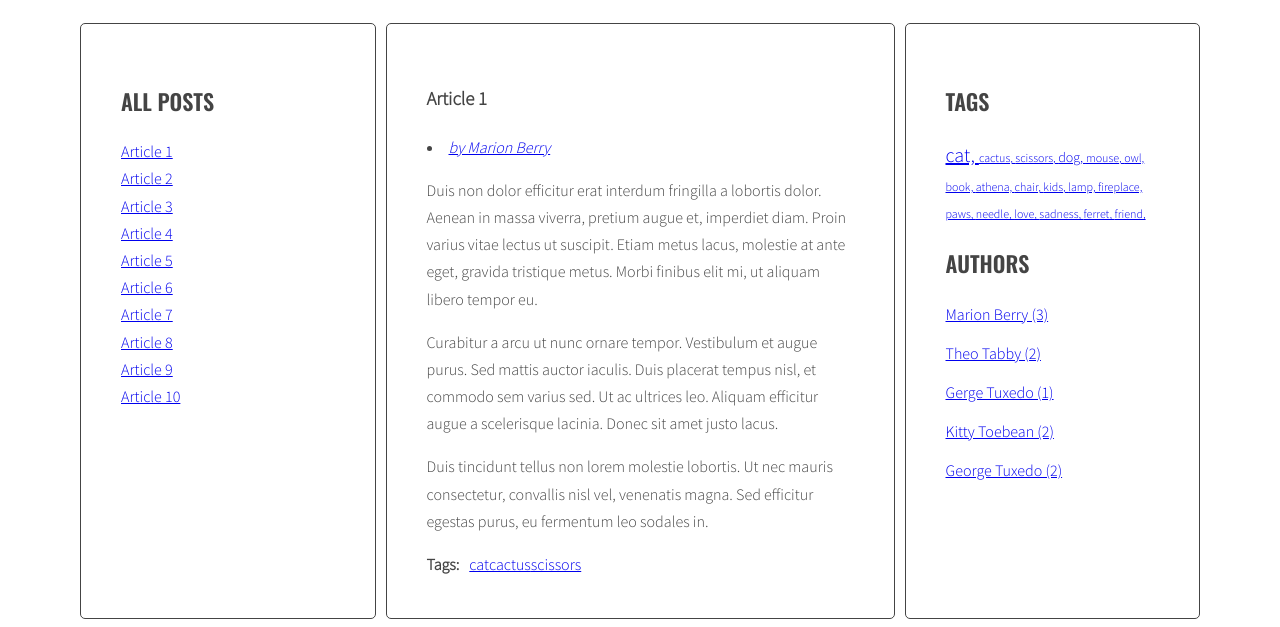
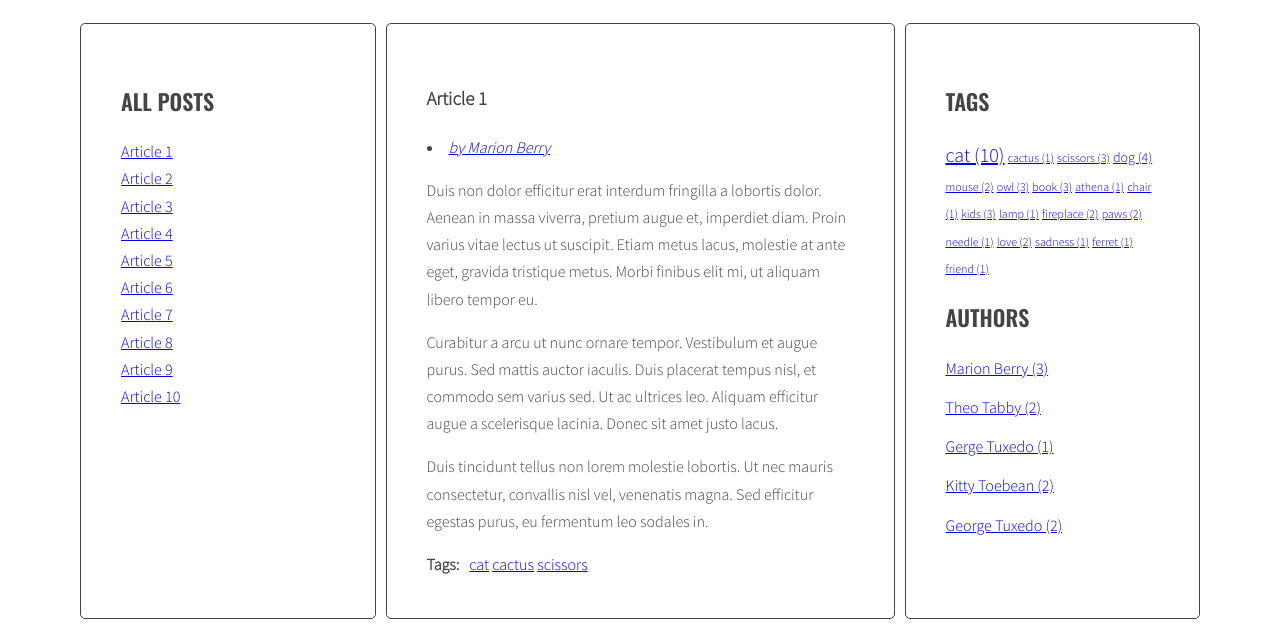
Before and after one commit to SabinaIgnis/javascript-blog, a website: page index.html in a window 1280 px wide. Shown: the part 220-847 px from the top of the page. Drawn offline with nearby package versions, Linux system fonts and the light colour scheme.

Commit message:
Add Handelbars templates

```diff
--- a/index.html
+++ b/index.html
@@ -186,6 +186,26 @@
     </main>
   </div>
 </div>
+<script id="template-article-link" type="text/x-handlebars-template">
+  <li><a href="#{{ id }}"><span>{{ title }}</span></a></li>
+</script>
+<script id="template-tag-link" type="text/x-handlebars-template">
+  <li><a href="#tag-{{tag}}"><span>{{tag}}</span></a></li>
+</script>
+<script id="template-author-link" type="text/x-handlebars-template">
+  <li><a href="#author-{{articleAuthor}}"><span class="author-name"> by {{articleAuthor}}</span></a></li>
+</script>
+<script id="template-tagCloudLink" type="text/x-handlebars-template">
+  {{#each tags}}
+  <li class="{{className}}"><a href="#tag-{{tag}}">{{ tag }} ({{count}})</a></li>
+  {{/each}}
+</script>
+<script id="template-authorsLink" type="text/x-handlebars-template">
+  {{#each authors}}
+  <li><a href="#author-{{author}}"> {{author}} ({{count}})</a> </li>
+  {{/each}}
+</script>
+<script src="https://cdnjs.cloudflare.com/ajax/libs/handlebars.js/4.1.0/handlebars.min.js"></script>
 <script src="js/script.js"></script>
   </body>
 </html>
--- a/js/script.js
+++ b/js/script.js
@@ -1,6 +1,13 @@
 {
 'use strict';
+const templates = {
+  articleLink: Handlebars.compile(document.querySelector('#template-article-link').innerHTML),
+  tagLink: Handlebars.compile(document.querySelector('#template-tag-link').innerHTML),
+  authorLink: Handlebars.compile(document.querySelector('#template-author-link').innerHTML),
+  tagCloudLink: Handlebars.compile(document.querySelector('#template-tagCloudLink').innerHTML),
+  authorsLink: Handlebars.compile(document.querySelector('#template-authorsLink').innerHTML)
 
+}
 const optArticleSelector = '.post',
   optTitleSelector = '.post-title',
   optTitleListSelector = '.titles',
@@ -53,7 +60,8 @@
     const articleTitle = article.querySelector(optTitleSelector).innerHTML;
     /* get the title from the title element */
     /* create HTML of the link */
-    const linkHTML = '<li><a href="#' + articleId + '"><span>' + articleTitle + '</span></a></li>';
+    const linkHTMLData = {id: articleId, title: articleTitle};
+    const linkHTML = templates.articleLink(linkHTMLData);
     /* insert link into titleList */
     html = html + linkHTML;
   }
@@ -105,7 +113,8 @@
     /* START LOOP: for each tag */
       for (let tag of articleTagsArray){
       /* genrate HTML of each link  I CAN NOT ADD SPACE BETWEEN TAGS*/
-      const linkHTML= '<li><a href="#tag-' + tag + '"><span> ' + tag + '</span></a></li>';
+      const linkHTMLData = {tag: tag};
+      const linkHTML = templates.tagLink(linkHTMLData);;
       /* add ggenerated code to  html variable */
       html = html + linkHTML;
       /* [NEW] check if this link is NOT already in allTags */
@@ -127,16 +136,20 @@
   const tagsParams = calculateTagsParams(allTags);
   console.log('tagsParams:', tagsParams);
   /* [NEW] create variable for all links HTML code */
-  let allTagsHTML = '';
+  const allTagsData = {tags: []};
   /* [NEW] START LOOP for each tag in allTags: */
   for (let tag in allTags){
     /*[NEW] generate code of a link and add it to allTagsHTML */
     const tagLinkHTML = '<li class="' + calculateTagClass(allTags[tag], tagsParams) + '"><a href="#tag-' + tag + '">' + tag + ',  </a></li>';
-    allTagsHTML += tagLinkHTML;
+    allTagsData.tags.push({
+      tag: tag,
+      count: allTags[tag],
+      className: calculateTagClass(allTags[tag], tagsParams)
+    });
     }
   /* [NEW] add html for allTagsHTML to tagList */
-  tagList.innerHTML = allTagsHTML;
-
+tagList.innerHTML = templates.tagCloudLink(allTagsData);
+console.log('allTagsData:', allTagsData)
 }
 
 generateTags();
@@ -197,8 +210,9 @@
     /* get authors from data-authors attribute */
     const articleAuthor=article.getAttribute("data-author");
     /* genrate HTML of each link */
-    const linkHTML= '<li><a href="#author-'+ articleAuthor + '"><span class="author-name"> by ' + articleAuthor + '</span></a></li>';
-    /* add ggenerated code to  html variable */
+    const linkHTMLData = {articleAuthor: articleAuthor};
+    const linkHTML = templates.authorLink(linkHTMLData);
+        /* add ggenerated code to  html variable */
     html = html + linkHTML;
     /* insert HTML of all the links into the authors wrapper */
     authorsWrapper.innerHTML = html;
@@ -216,15 +230,20 @@
 
 
   /* [NEW] create variable for all links HTML code */
-  let allAuthorsHTML = '';
+  const allAuthorsData = {authors: []};
   /* [NEW] START LOOP for each author in allAuthors: */
   for (let author in allAuthors){
     /*[NEW] generate code of a link and add it to allAuthorsHTML */
-    const authorLinkHTML = '<li><a href="#author-' + author + '">' + author + ' (' + allAuthors[author] + ') </a></li>';
-    allAuthorsHTML += authorLinkHTML;
+    allAuthorsData.authors.push({
+      author: author,
+      count: allAuthors[author]
+    })
+
+    //const authorLinkHTML = '<li><a href="#author-' + author + '">' + author + ' (' + allAuthors[author] + ') </a></li>';
+
     }
   /* [NEW] add html for allAuthorsHTML to authorList */
-  authorsList.innerHTML = allAuthorsHTML;
+  authorsList.innerHTML = templates.authorsLink(allAuthorsData);
 }
 generateAuthors();
 
```
